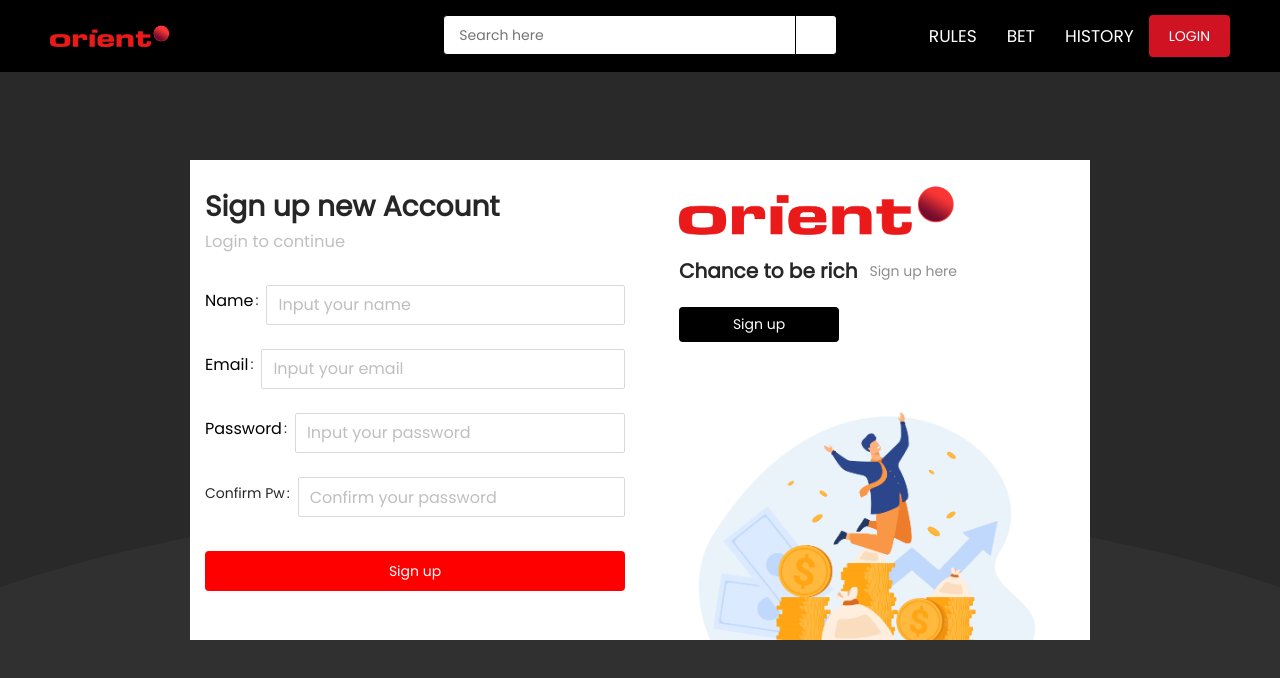
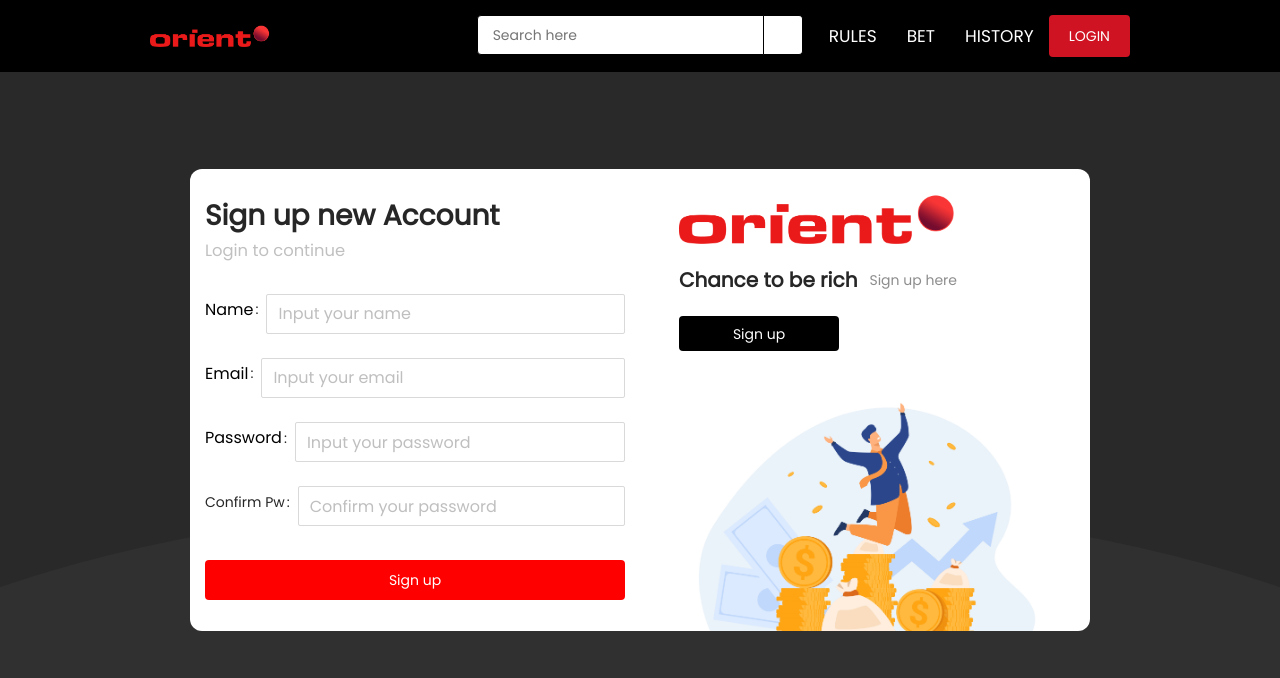
Before and after one commit to tnd2908/betting, a React (Create React App) app: page /signup in a window 1280 px wide. Shown: the top 678 px of the page. Built offline with nearby package versions, Linux system fonts and the light colour scheme; some icons are missing.

Commit message:
edit login page

```diff
--- a/src/App.scss
+++ b/src/App.scss
@@ -6,7 +6,7 @@
 }
 .navbar {
   background-color: black;
-  padding: 15px 50px;
+  padding: 15px 150px;
   position: fixed;
   width: 100%;
   z-index: 99;
--- a/src/App.tsx
+++ b/src/App.tsx
@@ -5,7 +5,7 @@ import { BrowserRouter } from 'react-router-dom';
 import 'antd/dist/antd.css';
 import { Provider } from 'react-redux';
 import store from './Redux/store';
-import AppRoutes from './Components/AppRoutes';
+import AppRoutes from './AppRoutes';
 function App() {
 	return (
 		<Provider store={store}>
--- a/src/Components/AppRoutes/index.tsx
+++ b/src/AppRoutes/index.tsx
@@ -1,8 +1,8 @@
 import React from 'react';
 import { Route, Routes } from 'react-router-dom';
-import Home from '../../Pages/Home';
-import LoginPage from '../../Pages/Login';
-import Layout from '../layout';
+import Home from '../Pages/Home';
+import LoginPage from '../Pages/Login';
+import Layout from '../Components/Layout/layout';
 
 const AppRoutes = () => {
     return (
--- a/src/Components/Header/header.tsx
+++ b/src/Components/Header/header.tsx
@@ -2,7 +2,7 @@ import { Col, Drawer, Row } from 'antd';
 import React, { useState } from 'react';
 import { Link } from 'react-router-dom';
 import logo from '../../Assets/Images/OSD-Logo1-Red.png'
-import Search from '../Search';
+import Search from '../Search/Search';
 const Header = () => {
     const [isVisible, setIsVisible] = useState(false)
     const toggleMenu = () => {
--- a/src/Components/layout.tsx
+++ b/src/Components/Layout/layout.tsx
@@ -1,6 +1,6 @@
 import React from 'react';
 import { Outlet } from 'react-router-dom';
-import Header from './Header/header';
+import Header from '../Header/header';
 
 const Layout = () => {
     return (
--- a/src/Pages/Home/index.tsx
+++ b/src/Pages/Home/index.tsx
@@ -1,7 +1,6 @@
 import { Col, Row } from 'antd';
 import React from 'react';
 import bg from '../../Assets/Images/background.png'
-import '../../Styles/home.scss'
 const Home = () => {
     return (
         <div className="main">
--- a/src/Styles/auth.scss
+++ b/src/Pages/Login/auth.scss
@@ -1,4 +1,4 @@
-@import './Abstracts/mixin';
+@import '../../Styles/Abstracts/mixin';
 .ant-form-item-label > label.ant-form-item-required:not(.ant-form-item-required-mark-optional)::before{
     display: none;
 }
@@ -8,6 +8,10 @@
     padding: 25px 25px;
     margin: 0 auto;
     position: relative;
+    &__container{
+        border-radius: 12px;
+        overflow: hidden;
+    }
     &__title{
        font-weight: bold;
        position: relative;
@@ -78,10 +82,13 @@
 
 }
 .login-form{
+    transition: 0.5s;
+    animation: toRight 0.5s;
     .ant-input-affix-wrapper > input.ant-input{
         background-color: #434343;
     }
 }
+
 .card-form{
     padding: 25px 15px;
     padding-bottom: 0;
@@ -91,8 +98,11 @@
     justify-content: space-between;
     height: 100%;
     max-width: 450px;
+    width: 100%;
     background-color: rgb(255, 255, 255);
     overflow: hidden;
+    transition: 0.5s;
+    animation: toLeft 0.5s;
     &__title{
         font-weight: bold;
         color: grey;
@@ -108,9 +118,7 @@
         height: auto;
         transform: translateY(33px);
     }
-    &__image-bottom{
-        display: none;
-    }
+
     &__image--top{
         height: 50px;
         margin: 0 24px;
@@ -129,8 +137,11 @@
 .register-form{
     padding: 25px 15px;
     margin: 0 auto;
+    padding-bottom: 0;
     width: 450px;
     background-color: #fff;
+    transition: 0.5s;
+    animation: toLeft 0.5s;
     &__title{
         font-weight: bold;
         position: relative;
@@ -153,10 +164,26 @@
      }
 }
 @include tablet{
+    .login-form{
+        order: 1;
+    }
+    .form__container{
+        flex-wrap: wrap;
+        padding-top: 140px;
+    }
     .card-form{
+        order: 2;
         padding-bottom: 25px;
         &__image--bottom{
             display: none;
         }
     }
 }
+@keyframes toLeft{
+    from {transform: translateX(100%)}
+    to {transform: translateX(0)}
+}
+@keyframes toRight{
+    from {transform: translateX(-100%)}
+    to {transform: translateX(0)}
+}
--- a/src/Pages/Login/index.tsx
+++ b/src/Pages/Login/index.tsx
@@ -1,7 +1,7 @@
 import { Col, Row } from 'antd';
 import React from 'react';
 import { useLocation } from 'react-router-dom';
-import '../../Styles/auth.scss'
+import './auth.scss'
 import CardForm from './Components/CardForm';
 import LoginForm from './Components/LoginForm';
 import RegisterForm from './Components/RegisterForm';
@@ -10,13 +10,14 @@ const LoginPage = () => {
     return (
         <div className="flex-mid h-100vh w-100">
             <Row>
-                <Col xs={24} sm={24} lg={12}>
-                    {pathname.startsWith('/login') && <CardForm to='/signup' />}
-                    {pathname.startsWith('/signup') && <RegisterForm />}
-                </Col>
-                <Col xs={24} sm={24} lg={12}>
-                    {pathname.startsWith('/login') && <LoginForm />}
-                    {pathname.startsWith('/signup') && <CardForm to='/login' />}
+                <Col lg={24}>
+                <div className="d-flex form__container">
+                        {pathname.startsWith('/login') && <CardForm to='/signup' />}
+                        {pathname.startsWith('/signup') && <RegisterForm />}
+                        {pathname.startsWith('/login') && <LoginForm />}
+                        {pathname.startsWith('/signup') && <CardForm to='/login' />}
+                    </div>
+
                 </Col>
             </Row>
         </div>
--- a/src/styles.scss
+++ b/src/styles.scss
@@ -6,3 +6,5 @@
 @import "./Styles/Components/button";
 @import "./Styles/Components/text";
 @import "./Styles/Components/common";
+@import "./Pages/Home/home.scss";
+@import "./Pages/Login/auth.scss";
```
Also changed, not shown: src/Components/Search/Search.tsx (renamed from src/Components/Search.tsx), src/Pages/Home/home.scss (renamed from src/Styles/home.scss).
